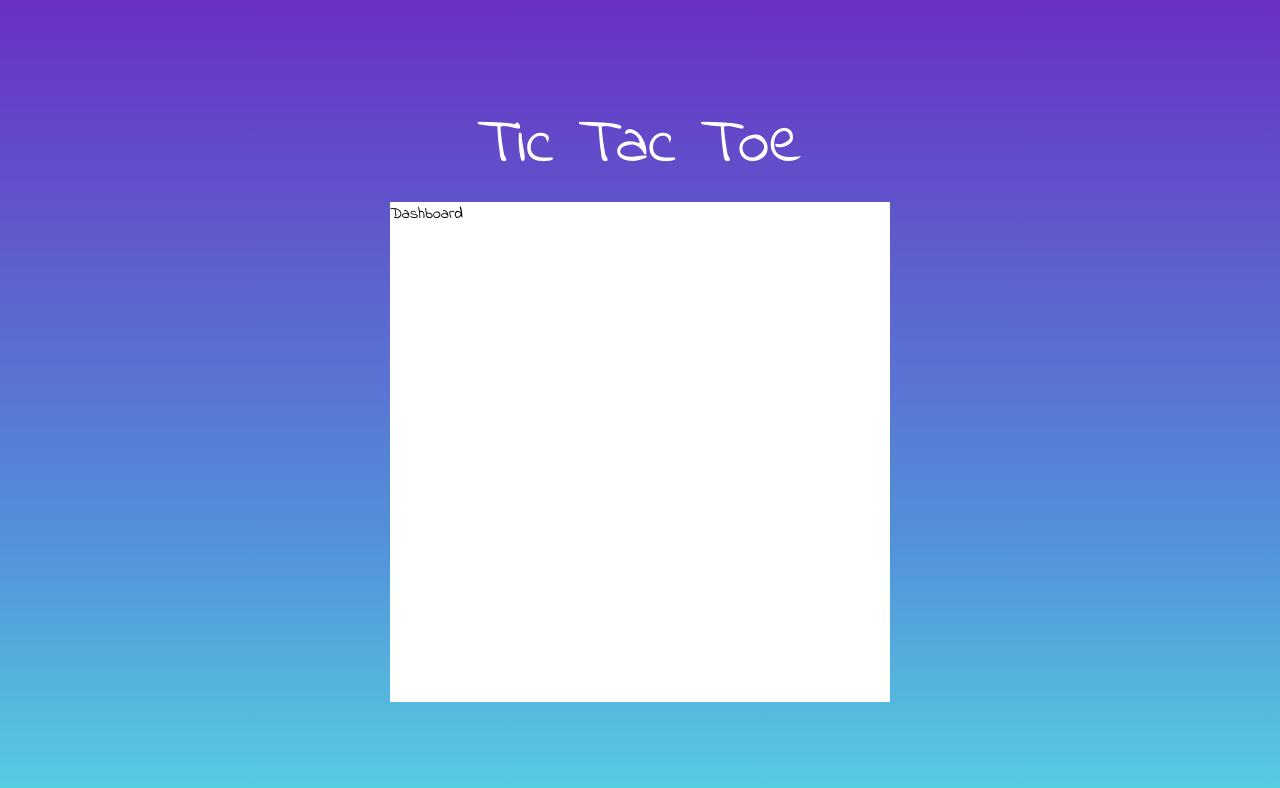
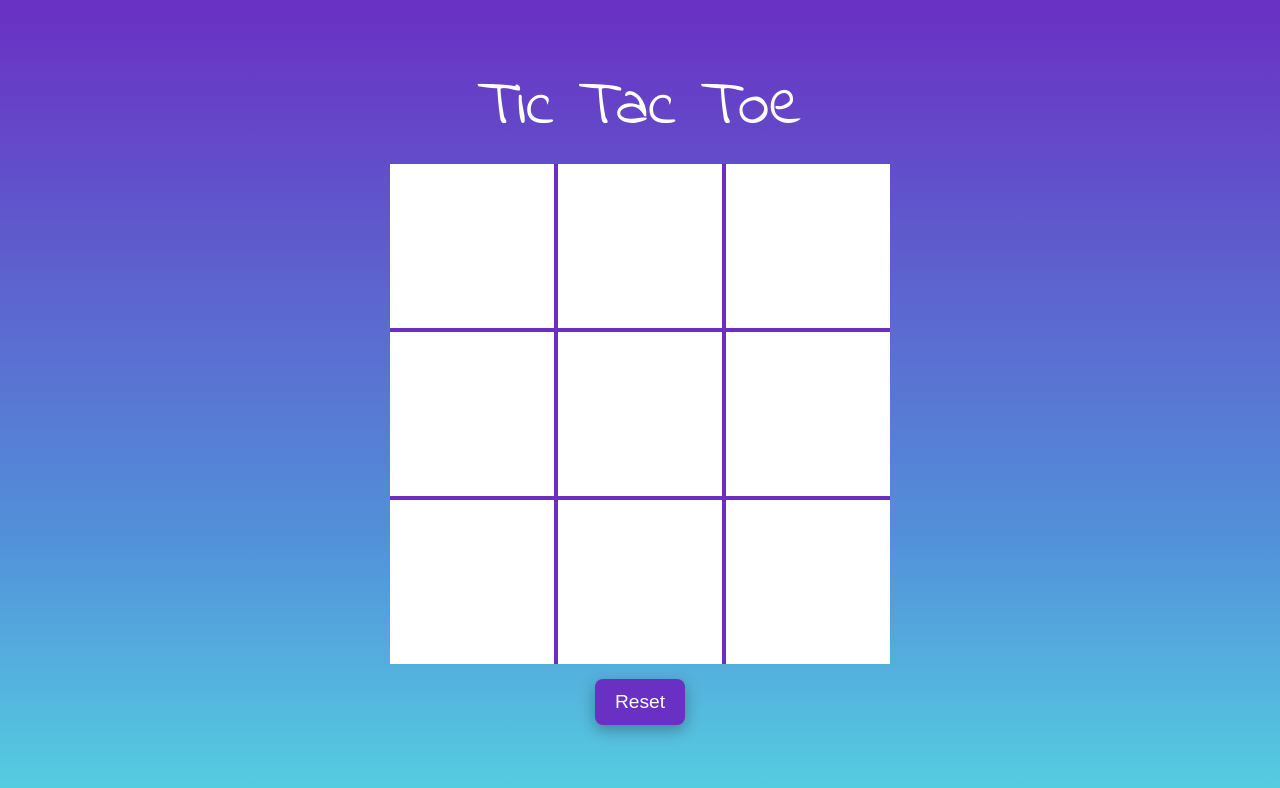
Before and after one commit to Giannoulo/tic-tac-toe, a React (Create React App) app: page / in a window 1280 px wide. Shown: the top 788 px of the page. Built offline with nearby package versions, Linux system fonts and the light colour scheme.

Commit message:
Added UI layout and basic funcitonality

```diff
--- a/src/App.tsx
+++ b/src/App.tsx
@@ -1,7 +1,8 @@
-import React from "react";
+import React, { useState } from "react";
 import styled from "styled-components";
 import Dashboard from "./Components/Dashboard";
 import Header from "./Components/Header";
+import Button from "./Components/StyledComponents/Button";
 
 const Container = styled.div`
   height: 100%;
@@ -18,10 +19,15 @@ const Container = styled.div`
   );
 `;
 function App() {
+  const [buttonReset, setButtonReset] = useState(false);
+  const handleResetClick = (e: React.SyntheticEvent) => {
+    setButtonReset(true);
+  };
   return (
     <Container className="App">
       <Header />
-      <Dashboard />
+      <Dashboard buttonReset={buttonReset} setButtonReset={setButtonReset} />
+      <Button onClick={handleResetClick}>Reset</Button>
     </Container>
   );
 }
--- a/src/Components/Dashboard.tsx
+++ b/src/Components/Dashboard.tsx
@@ -1,13 +1,78 @@
-import React from "react";
+import React, { useState, useEffect } from "react";
 import styled from "styled-components";
+import Tile from "./Tile";
 
 const Container = styled.div`
-  background-color: #fff;
+  background-color: #6930c3;
   height: 500px;
   width: 500px;
+  border-radius: 15px;
+  display: grid;
+  grid-template-columns: 1fr 1fr 1fr;
+  grid-template-rows: 1fr 1fr 1fr;
+  column-gap: 4px;
+  row-gap: 4px;
 `;
-const Dashboard = () => {
-  return <Container>Dashboard</Container>;
+const Dashboard = ({
+  buttonReset,
+  setButtonReset,
+}: {
+  buttonReset: boolean;
+  setButtonReset: React.Dispatch<React.SetStateAction<boolean>>;
+}) => {
+  const [tileJSX, setTileJSX] = useState<JSX.Element[] | null>(null);
+  const [tileArray, setTileArray] = useState(Array(9).fill(""));
+  const [currentPlayer, setCurrentPlayer] = useState("X");
+
+  // Check for saved localStorage items on mount
+  useEffect(() => {
+    const localTileArray = localStorage.getItem("tileArray");
+    const localPlayer = localStorage.getItem("player");
+    if (localTileArray && localPlayer) {
+      setTileArray(JSON.parse(localTileArray));
+      setCurrentPlayer(localPlayer);
+    }
+  }, []);
+
+  // Reset the tileArray when the button is pressed.
+  useEffect(() => {
+    if (buttonReset === true) {
+      setButtonReset(false);
+      setTileArray(Array(9).fill(""));
+    }
+  }, [buttonReset, setButtonReset, setTileArray]);
+
+  // Update localstorage when tileArray changes and switch players
+  useEffect(() => {
+    if (tileArray.find((element) => element !== "")) {
+      setCurrentPlayer((prevPlayer) => {
+        if (prevPlayer === "X") {
+          return "O";
+        } else {
+          return "X";
+        }
+      });
+      localStorage.setItem("tileArray", JSON.stringify(tileArray));
+    }
+  }, [tileArray]);
+
+  useEffect(() => {
+    setTileJSX(
+      tileArray.map((value, index) => (
+        // index can be used as a key since the elements of tileArray dont get added, deleted or reordered.
+        <Tile
+          currentPlayer={currentPlayer}
+          tileArray={tileArray}
+          setTileArray={setTileArray}
+          value={value}
+          key={index}
+          index={index}
+        />
+      ))
+    );
+  }, [tileArray, currentPlayer]);
+
+  return <Container>{tileJSX}</Container>;
 };
 
 export default Dashboard;
--- a/src/Components/Header.tsx
+++ b/src/Components/Header.tsx
@@ -5,6 +5,7 @@ const Container = styled.div`
   font-size: 4rem;
   margin-bottom: 10px;
   color: #fff;
+  user-select: none;
 `;
 const Header = () => {
   return <Container>Tic Tac Toe</Container>;
--- /dev/null
+++ b/src/Components/StyledComponents/Button.js
@@ -0,0 +1,22 @@
+import styled from "styled-components";
+
+const Button = styled.button`
+  background-color: #6930c3;
+  border: 0;
+  border-radius: 8px;
+  box-shadow: rgba(0, 0, 0, 0.3) 0 5px 15px;
+  color: #fff;
+  cursor: pointer;
+  font-size: 1.2rem;
+  margin: 15px;
+  padding: 12px 20px;
+  text-align: center;
+  user-select: none;
+  -webkit-user-select: none;
+  touch-action: manipulation;
+  :active {
+    transform: translate(2px, 2px);
+  }
+`;
+
+export default Button;
--- /dev/null
+++ b/src/Components/Tile.tsx
@@ -0,0 +1,40 @@
+import React from "react";
+import styled from "styled-components";
+
+const Container = styled.div`
+  height: 100%;
+  width: 100%;
+  background-color: #fff;
+  display: flex;
+  justify-content: center;
+  align-items: center;
+  font-size: 7rem;
+  user-select: none;
+  cursor: pointer;
+`;
+
+type Props = {
+  value: string;
+  index: number;
+  currentPlayer: string;
+  tileArray: string[];
+  setTileArray: React.Dispatch<React.SetStateAction<string[]>>;
+};
+const Tile = ({ value, index, currentPlayer, tileArray, setTileArray }: Props) => {
+  const calculateNewTileArray = () => {
+    const newTileArray = [...tileArray];
+    newTileArray[index] = currentPlayer;
+    return newTileArray;
+  };
+
+  const handleTileClick = (e: React.SyntheticEvent) => {
+    if (value === "") {
+      console.log("click");
+      setTileArray(calculateNewTileArray());
+    }
+  };
+
+  return <Container onClick={handleTileClick}>{value}</Container>;
+};
+
+export default Tile;
```
